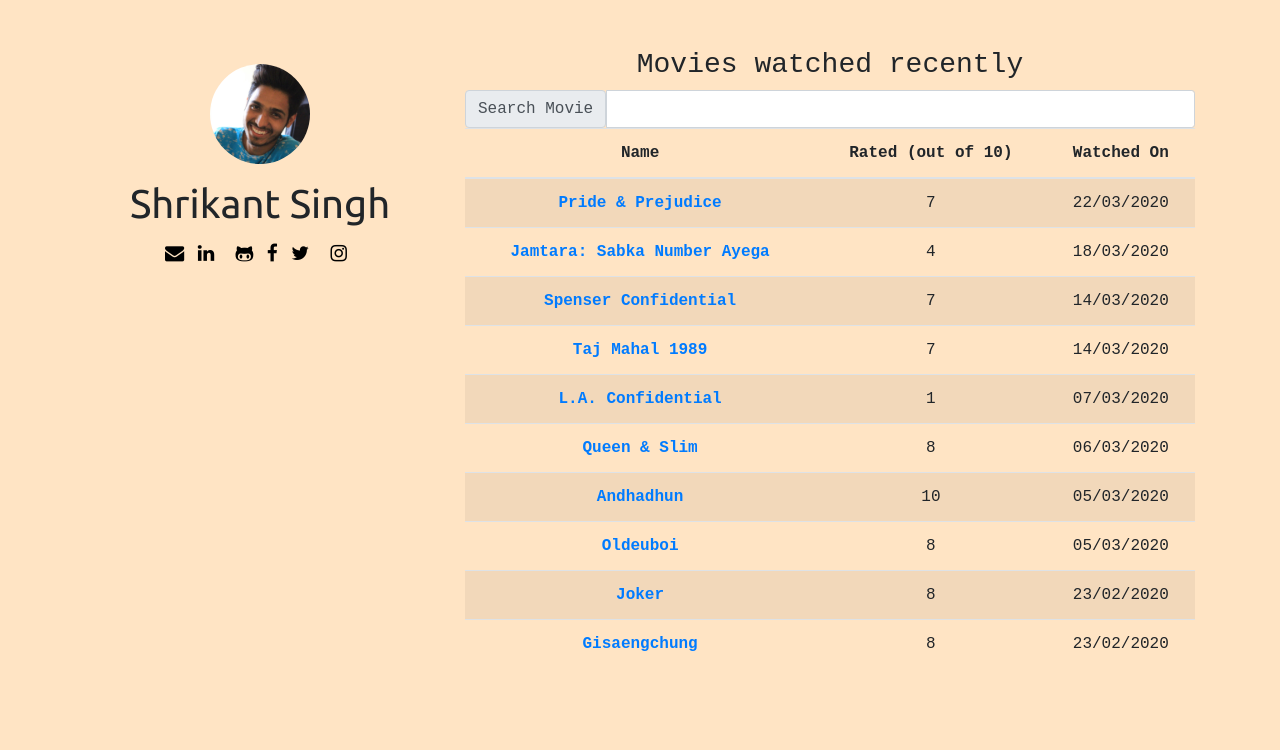
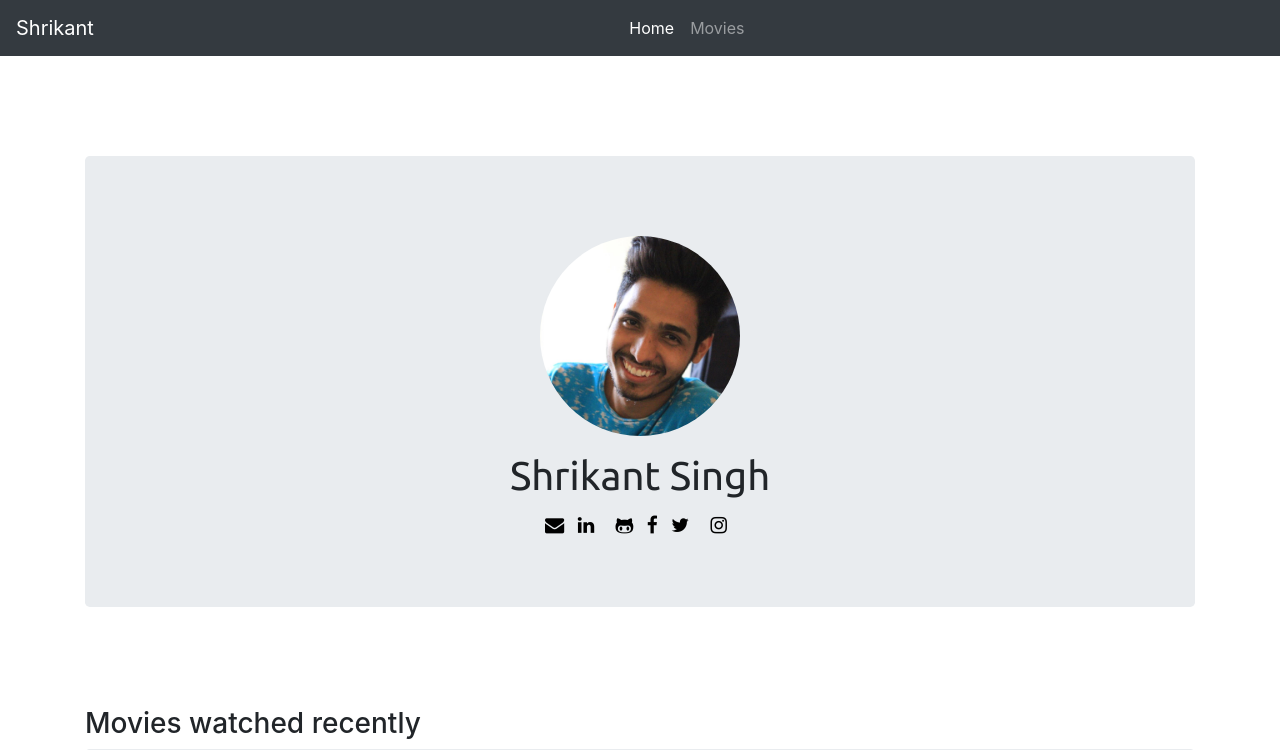
Before and after one commit to thisshri/shrikantsingh, a plain HTML site: page index.html in a window 1280 px wide. Shown: the top 750 px of the page. Drawn offline with nearby package versions, Linux system fonts and the light colour scheme.

Commit message:
Change structure to add nav and footer

```diff
--- a/assets/css/main.css
+++ b/assets/css/main.css
@@ -1,3 +1,12 @@
+html {
+    scroll-behavior: smooth;
+}
+
+.profile {
+    flex-direction: column;
+    margin: 100px 0px 100px 0px;
+}
+
 .profile-icon {
     text-decoration: none;
     font-size: larger;
--- a/index.html
+++ b/index.html
@@ -39,14 +39,31 @@
   <title>Shrikant Singh</title>
 </head>
 
-<body style="background-color: bisque; cursor: wait;">
-  <div class="container pt-5">
-    <div class="row">
-      <div class="col-sm-12 col-md-4">
-
+<body style="cursor: wait;">
+  <nav class="navbar navbar-expand-md navbar-dark bg-dark">
+    <a class="navbar-brand" href="#">Shrikant</a>
+    <button class="navbar-toggler" type="button" data-toggle="collapse" data-target="#navbarText" aria-controls="navbarText" aria-expanded="false" aria-label="Toggle navigation">
+      <span class="navbar-toggler-icon"></span>
+    </button>
+    <div class="collapse navbar-collapse" id="navbarText">
+      <ul class="navbar-nav ml-auto mr-auto">
+        <li class="nav-item active">
+          <a class="nav-link" href="#">Home <span class="sr-only">(current)</span></a>
+        </li>
+        <li class="nav-item">
+          <a class="nav-link" href="#movie-table">Movies</a>
+        </li>
+      </ul>
+    </div>
+  </nav>
+  <div class="container">
     <!--User info section-->
-        <div class="text-center pb-5">
-          <img class="img-fluid rounded-circle m-3" style="width: 100px" src="./assets/img/profile_picture.jpg"
+    <div class="jumbotron profile">
+      <div class="text-center">
+        <div>
+          <img
+            class="img-fluid rounded-circle m-3"
+            style="width: 200px" src="./assets/img/profile_picture.jpg"
             alt="Profile picture">
           <h1 class="ubuntu-font">Shrikant Singh</h1>
           <!--Social media links-->
@@ -74,10 +91,13 @@
         </div>
         </div>
       </div>
-
-      <div style="font-family: monospace;" class="col-sm-12 col-md-8 text-center">
+    </div>
     <h3>Movies watched recently</h3>
-
+    <div
+      class="jumbotron"
+      id="movie-table"
+      style="font-family: monospace; flex-direction: column; flex: auto;"
+    >
       <div class="input-group input-group-sm">
           <span class="input-group-text" id="inputGroup-sizing-sm">Search Movie</span>
         <input id="movie-search-field" type="text" class="form-control" aria-label="Small">
@@ -101,6 +121,12 @@
         <script src="./assets/js/watched-movies.js"></script>
       </div>
   </div>
+
+  <!-- Footer -->
+  <div
+    class="mt-5 p-5 bg-dark text-light"
+    style="text-align: center;"
+  ><p> Made in 🇮🇳 </p>
   </div>
   <script src="https://code.jquery.com/jquery-3.2.1.slim.min.js"
     integrity="sha384-KJ3o2DKtIkvYIK3UENzmM7KCkRr/rE9/Qpg6aAZGJwFDMVNA/GpGFF93hXpG5KkN" crossorigin="anonymous">
@@ -112,5 +138,4 @@
     integrity="sha384-JZR6Spejh4U02d8jOt6vLEHfe/JQGiRRSQQxSfFWpi1MquVdAyjUar5+76PVCmYl" crossorigin="anonymous">
   </script>
 </body>
-
 </html>
```
Lines whose indentation alone changed are shown as unchanged.
